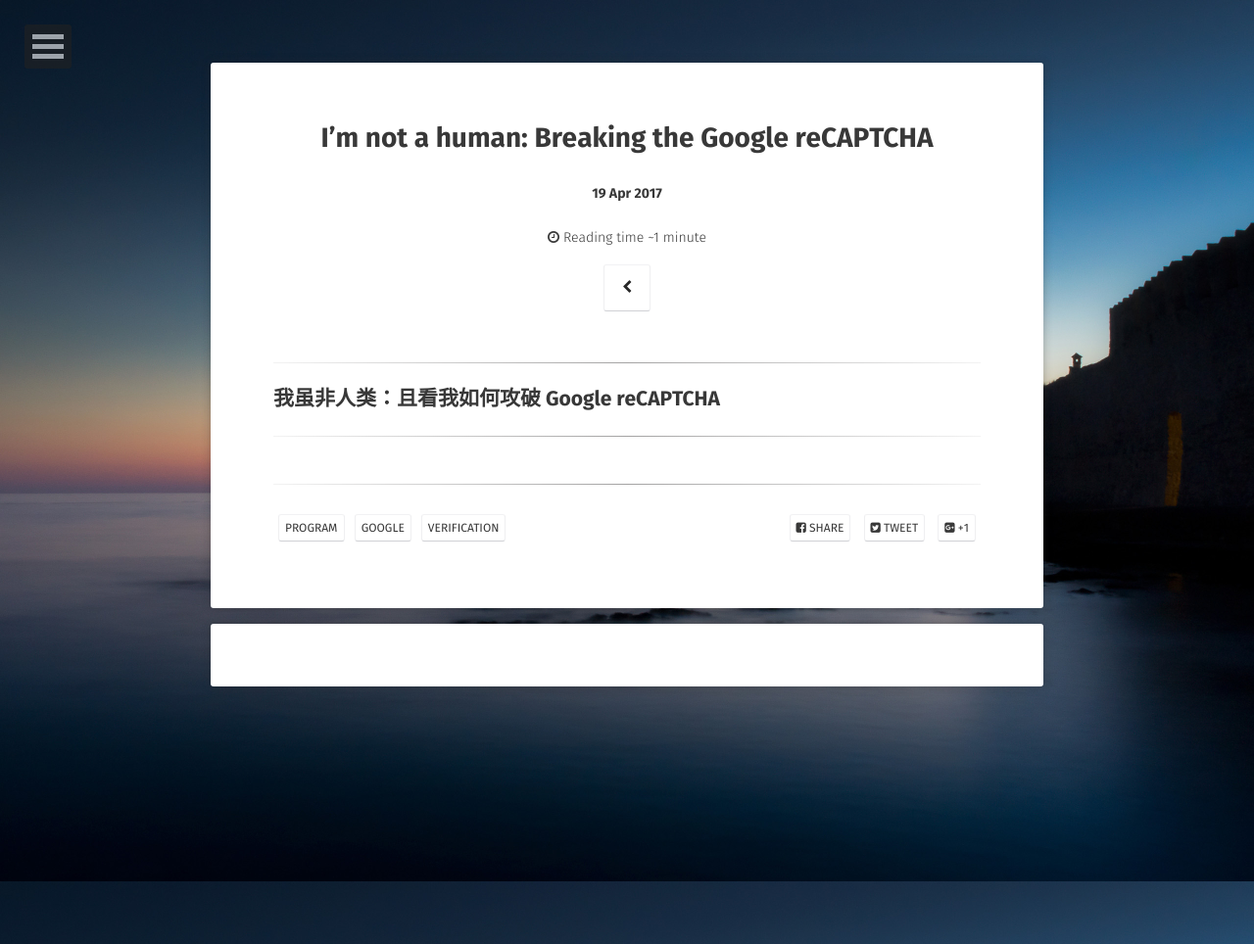
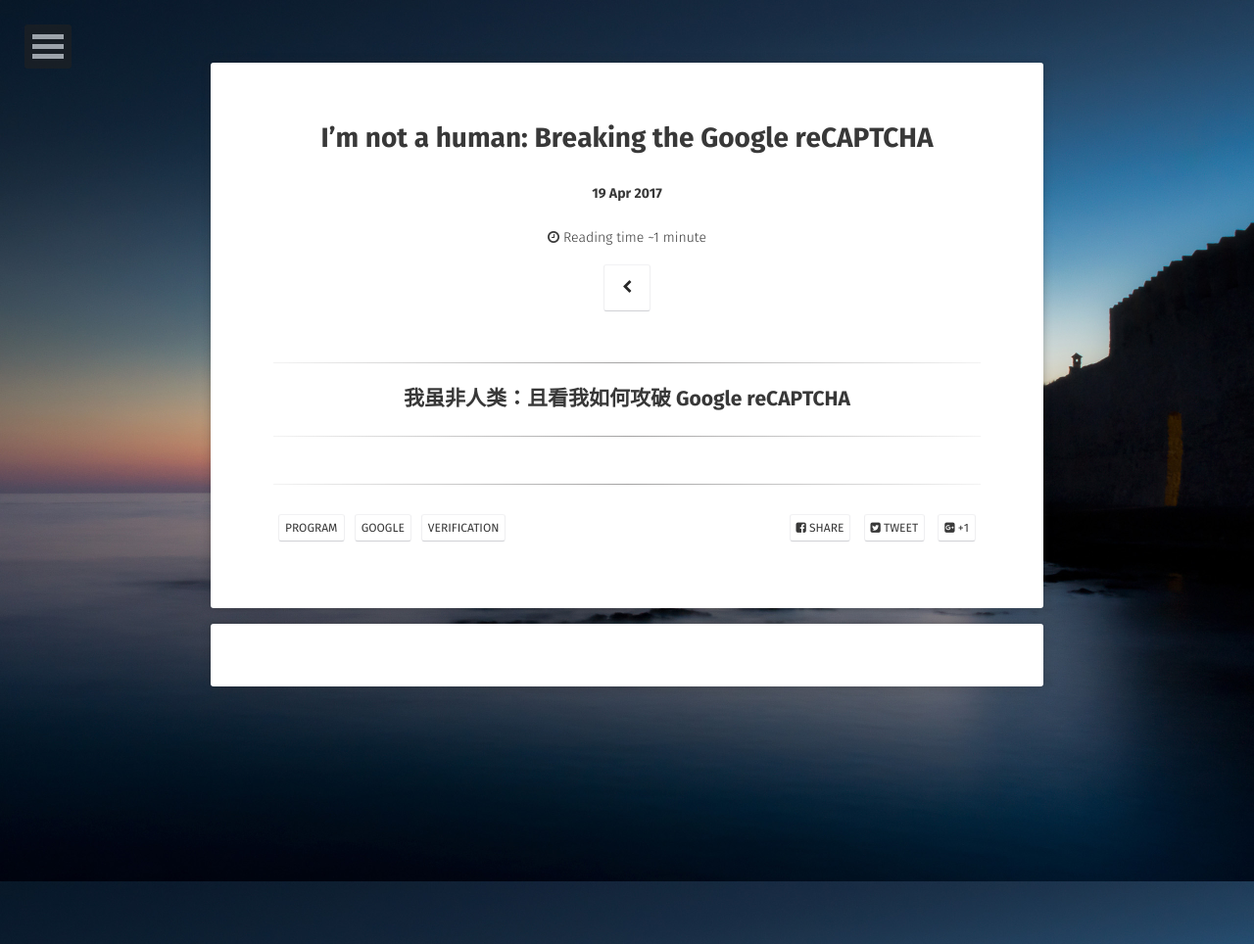
Before and after one commit to AurevoirXavier/deprecated-AurevoirXavier.github.io, a Jekyll site: the page built from _posts/2017-4-19-reCAPTCHA.md, in a window 1280 px wide. Shown: the whole page at 98% size. Built offline with Jekyll 4.4.1, drawn with Linux system fonts in a browser that asks for light colours; some web fonts are replaced; comment, search, counter and statistics services are not loaded.

Commit message:
13:12/04/20/2017

```diff
--- a/_posts/2017-4-19-reCAPTCHA.md
+++ b/_posts/2017-4-19-reCAPTCHA.md
@@ -9,6 +9,6 @@
 
 ---
 
-<h2>我虽非人类：且看我如何攻破 Google reCAPTCHA</h2>
+<h2 align="center">我虽非人类：且看我如何攻破 Google reCAPTCHA</h2>
 
 ---
```
